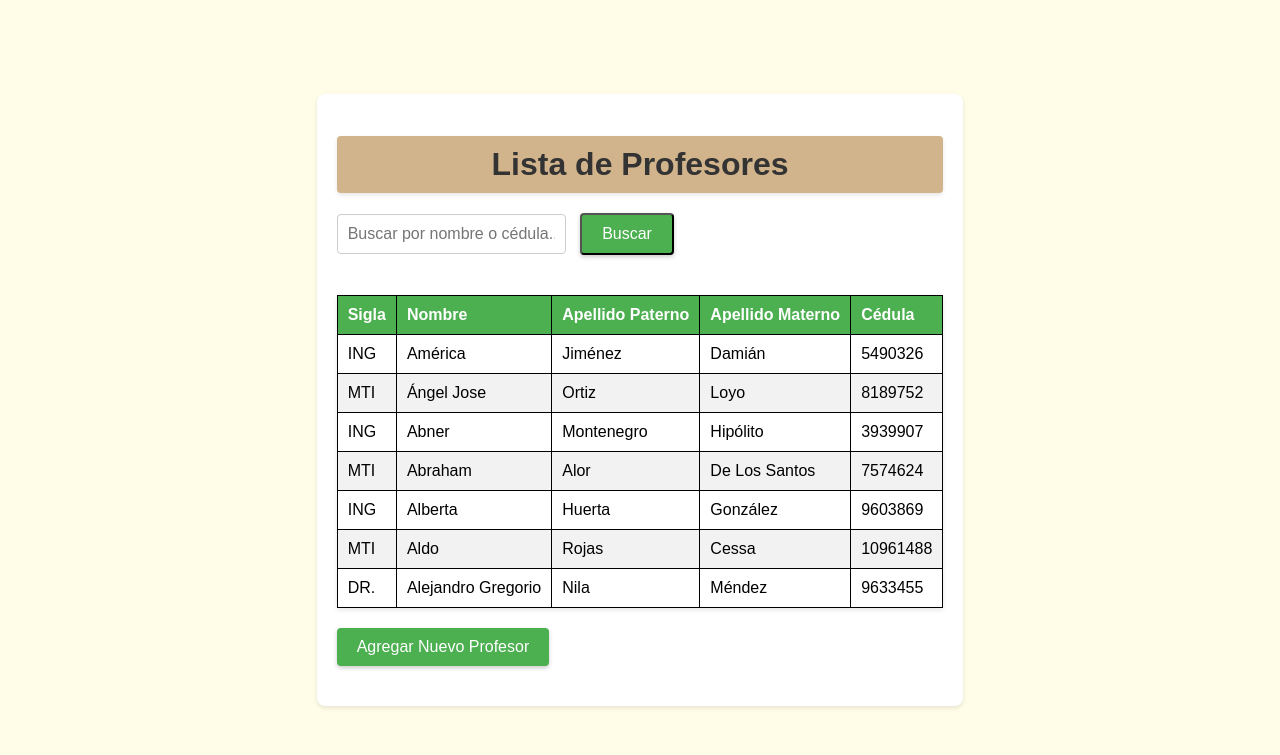
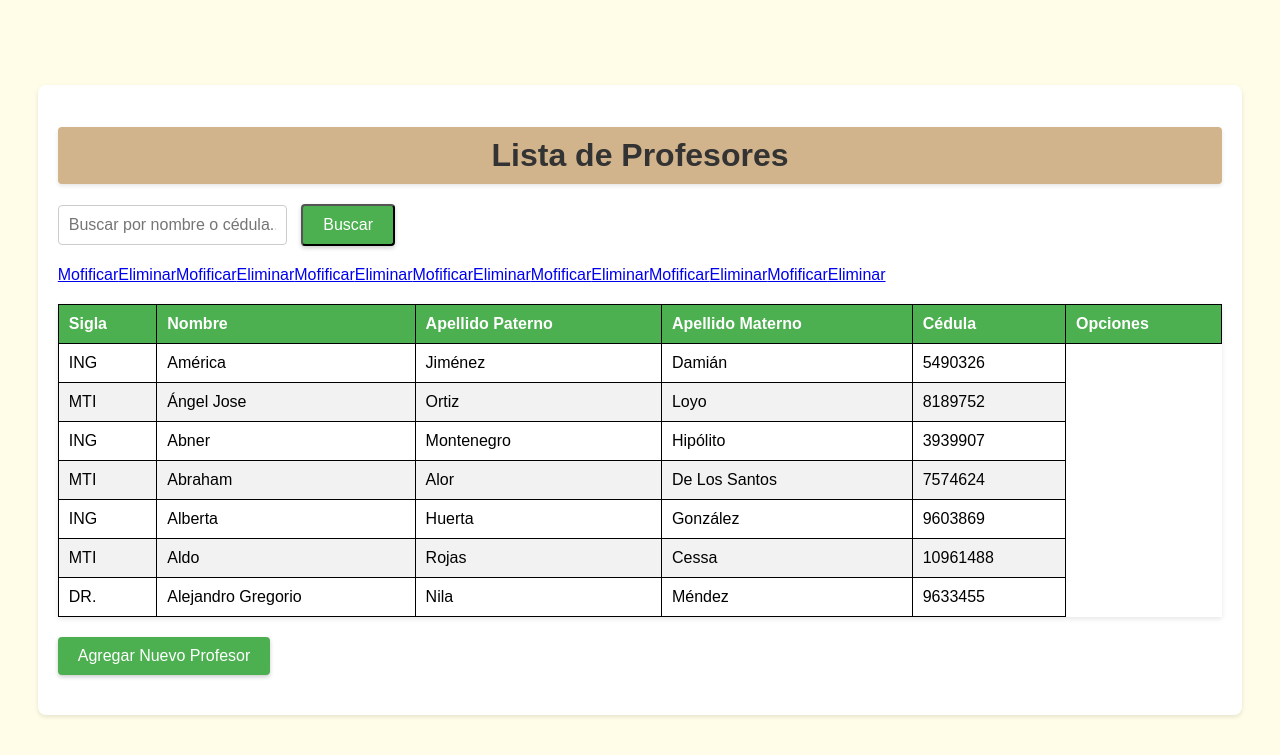
Before and after one commit to Ciclali02cb/Sitio_Web_Titulacion, a Django app: page /Titulacion/profesores in a window 1280 px wide. Shown: the top 755 px of the page. Run offline with Django 5.2, Linux system fonts and the light colour scheme; data comes from the database, SQL or seed files in the repository.

Commit message:
Agregar_Opciones_Btn

```diff
--- a/Titulacion/templates/titulaciones/profesor_list.html
+++ b/Titulacion/templates/titulaciones/profesor_list.html
@@ -23,6 +23,7 @@
                     <th>Apellido Paterno</th>
                     <th>Apellido Materno</th>
                     <th>Cédula</th>
+                    <th>Opciones</th>
                 </tr>
             </thead>
             <tbody>
@@ -34,6 +35,8 @@
                     <td>{{ profesor.apellidoMaterno }}</td>
                     <td>{{ profesor.cedulaProfesor }}</td>
                 </tr>
+                <a href="{% url 'modificar' profesor.id %}" class="modificar-btn">Mofificar</a>
+                <a href="{% url 'eliminar' profesor.id %}" class="eliminar-btn">Eliminar</a>
                 {% empty %}
                 <tr>
                     <td colspan="2">No se encontraron resultados.</td>
```
